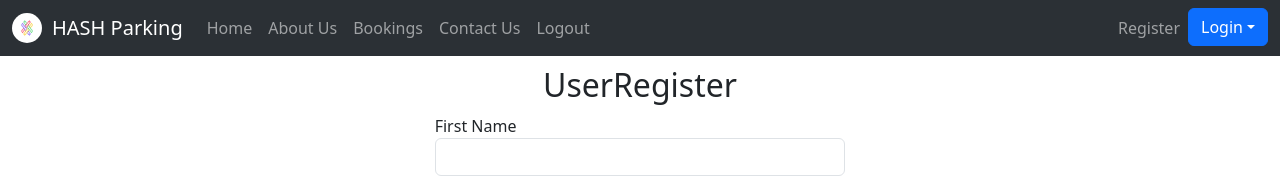
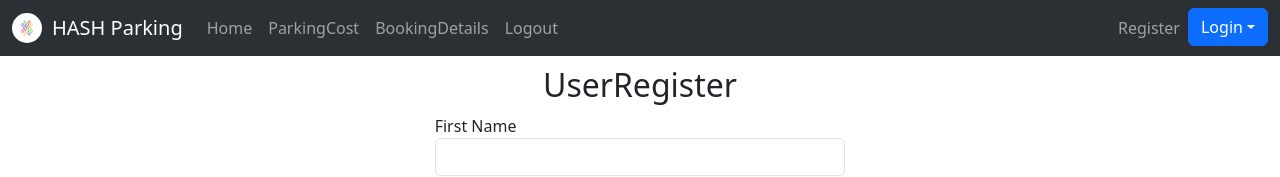
Before and after one commit to 84117-My-Git-Data/KD4-J026, a React (Create React App) app in the folder frontend/: page /register in a window 1280 px wide. Shown: the top 177 px of the page. Built offline with nearby package versions, Linux system fonts and the light colour scheme.

Commit message:
api added from user registration

```diff
--- a/frontend/src/screens/UserRegister.jsx
+++ b/frontend/src/screens/UserRegister.jsx
@@ -1,7 +1,8 @@
 import { useState } from "react"
 import { Link, useNavigate } from "react-router-dom"
 import { toast } from "react-toastify"
-import Unavbar from "../components/unavbar"
+import Navbar from "../components/navbar"
+import { registerUser } from "../services/user"
 
 function UserRegister() {
     const [firstName, setFirstName] = useState('')
@@ -15,7 +16,7 @@ function UserRegister() {
 
     const navigate = useNavigate()
 
-    const onRegister = () => {
+    const onRegister = async () => {
         if (firstName.length == 0){
             toast.error('Please enter First name')
         } else if (lastName.length == 0) {
@@ -37,13 +38,19 @@ function UserRegister() {
         } else{
             //call register API, check the status
             //if success go to the Login screen
+            const result = await registerUser(firstName, lastName, email, Password, phoneNo, gender, age)
+            if (result['status'] == 'success') {
                 toast.success('Successfully register a new user')
                 navigate('/login')
+            } else{
+                toast.error(result['error'])
+            }
+
         }
     }
 
     return (<div>
-        <Unavbar/>
+        <Navbar/>
         <h2 className="page-header">UserRegister</h2>
         <div className="row">
             <div className="col"></div>
```
Lines whose indentation alone changed are shown as unchanged.
